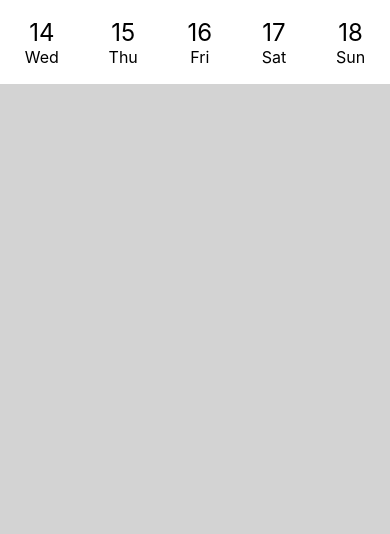
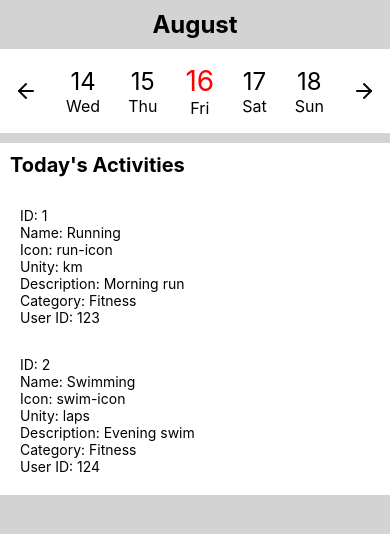
Before and after one commit to Basuw/Activities, a React Native app: screen / in a window 390 px wide. Shown: the top 534 px of the page. Built offline with nearby package versions, Linux system fonts and the light colour scheme.

Commit message:
Can acces all days, style different to current day

```diff
--- /dev/null
+++ b/src/components/Activity.tsx
@@ -0,0 +1,31 @@
+import {Text, View, StyleSheet} from 'react-native';
+import React from 'react';
+import ActivityModel from '../models/ActivityModel';
+
+interface ActivityProps {
+  activity: ActivityModel;
+}
+
+const Activity: React.FC<ActivityProps> = ({activity}) => {
+  return (
+    <View style={styles.container}>
+      <Text>ID: {activity.id}</Text>
+      <Text>Name: {activity.name}</Text>
+      <Text>Icon: {activity.icon}</Text>
+      <Text>Unity: {activity.unity}</Text>
+      <Text>Description: {activity.description}</Text>
+      <Text>Category: {activity.category}</Text>
+      <Text>User ID: {activity.userid}</Text>
+    </View>
+  );
+};
+
+const styles = StyleSheet.create({
+  container: {
+    padding: 10,
+    backgroundColor: 'white',
+    marginTop: 10,
+  },
+});
+
+export default Activity;
--- /dev/null
+++ b/src/components/ActivitySection.tsx
@@ -0,0 +1,35 @@
+import React from 'react';
+import {View, Text, StyleSheet} from 'react-native';
+import Activity from './Activity';
+import ActivityModel from '../models/ActivityModel';
+
+interface ActivitySectionProps {
+  title: string;
+  activities: ActivityModel[];
+}
+
+const ActivitySection: React.FC<ActivitySectionProps> = ({title, activities}) => {
+  return (
+    <View style={styles.container}>
+      <Text style={styles.title}>{title}</Text>
+      {activities.map((activity) => (
+        <Activity key={activity.id} activity={activity} />
+      ))}
+    </View>
+  );
+};
+
+const styles = StyleSheet.create({
+  container: {
+    padding: 10,
+    backgroundColor: 'white',
+    marginTop: 10,
+  },
+  title: {
+    fontSize: 20,
+    fontWeight: 'bold',
+    marginBottom: 10,
+  },
+});
+
+export default ActivitySection;
--- /dev/null
+++ b/src/models/ActivityModel.js
@@ -0,0 +1,13 @@
+class ActivityModel {
+  constructor(id, name, icon, unity, description, category, userid) {
+    this.id = id;
+    this.name = name;
+    this.icon = icon;
+    this.unity = unity;
+    this.description = description;
+    this.category = category;
+    this.userid = userid;
+  }
+}
+
+export default ActivityModel;
--- a/src/screens/Activities.tsx
+++ b/src/screens/Activities.tsx
@@ -1,35 +1,79 @@
-import React from 'react';
-import {SafeAreaView, StyleSheet, View, Text} from 'react-native';
+import React, { useState, useEffect } from 'react';
+import { SafeAreaView, StyleSheet, View, Text, TouchableOpacity } from 'react-native';
 import Feather from 'react-native-vector-icons/Feather';
+import ActivitySection from '../components/ActivitySection';
+import ActivityModel from '../models/ActivityModel';
 
 const Activities = () => {
-  const days = DaysBeforeAndAfter();
+  const [startDate, setStartDate] = useState(new Date());
+  const [days, setDays] = useState([]);
+
+  useEffect(() => {
+    setDays(DaysBeforeAndAfter(startDate, 5));
+  }, [startDate]);
+
+  const handleDayClick = (day) => {
+    console.log(`Clicked day: ${day.fullDate}`);
+  };
+
+  const handleLeftArrowClick = () => {
+    const newStartDate = new Date(startDate);
+    newStartDate.setDate(startDate.getDate() - 5);
+    setStartDate(newStartDate);
+  };
+
+  const handleRightArrowClick = () => {
+    const newStartDate = new Date(startDate);
+    newStartDate.setDate(startDate.getDate() + 5);
+    setStartDate(newStartDate);
+  };
+
+  const getCurrentMonth = () => {
+    const options = { month: 'long' };
+    return startDate.toLocaleDateString('en-US', options);
+  };
+
+  const sampleActivities = [
+    new ActivityModel(1, 'Running', 'run-icon', 'km', 'Morning run', 'Fitness', 123),
+    new ActivityModel(2, 'Swimming', 'swim-icon', 'laps', 'Evening swim', 'Fitness', 124),
+  ];
 
   return (
     <SafeAreaView style={styles.wrapper}>
+      <Text style={styles.monthText}>{getCurrentMonth()}</Text>
       <View style={styles.menu}>
+        <TouchableOpacity onPress={handleLeftArrowClick}>
+          <Feather name="arrow-left" size={24} color="black" />
+        </TouchableOpacity>
         {days.map((day, index) => (
-          <View key={index} style={styles.dayContainer}>
-            <Text style={styles.dayText}>{day.date}</Text>
+          <TouchableOpacity key={index} style={styles.dayContainer} onPress={() => handleDayClick(day)}>
+            <Text style={[styles.dayText, day.fullDate === new Date().toISOString().split('T')[0] && styles.currentDayText]}>
+              {day.date}
+            </Text>
             <Text style={styles.weekdayText}>{day.weekday}</Text>
-          </View>
+          </TouchableOpacity>
         ))}
+        <TouchableOpacity onPress={handleRightArrowClick}>
+          <Feather name="arrow-right" size={24} color="black" />
+        </TouchableOpacity>
       </View>
+      <ActivitySection title="Today's Activities" activities={sampleActivities} />
     </SafeAreaView>
   );
 };
 
-const DaysBeforeAndAfter = () => {
-  const today = new Date();
+const DaysBeforeAndAfter = (startDate, range) => {
   const days = [];
   const options = { weekday: 'short' };
+  const halfRange = Math.floor(range / 2);
 
-  for (let i = -2; i <= 2; i++) {
-    const day = new Date(today);
-    day.setDate(today.getDate() + i);
+  for (let i = -halfRange; i <= halfRange; i++) {
+    const day = new Date(startDate);
+    day.setDate(startDate.getDate() + i);
     days.push({
       date: day.getDate(),
       weekday: day.toLocaleDateString('en-US', options),
+      fullDate: day.toISOString().split('T')[0], // Format as YYYY-MM-DD
     });
   }
 
@@ -56,10 +100,20 @@ const styles = StyleSheet.create({
     fontSize: 24,
     color: 'black',
   },
+  currentDayText: {
+    color: 'red',
+    fontSize: 28,
+  },
   weekdayText: {
     fontSize: 16,
     color: 'black',
   },
+  monthText: {
+    fontSize: 24,
+    fontWeight: 'bold',
+    textAlign: 'center',
+    marginVertical: 10,
+  },
 });
 
 export default Activities;
```
